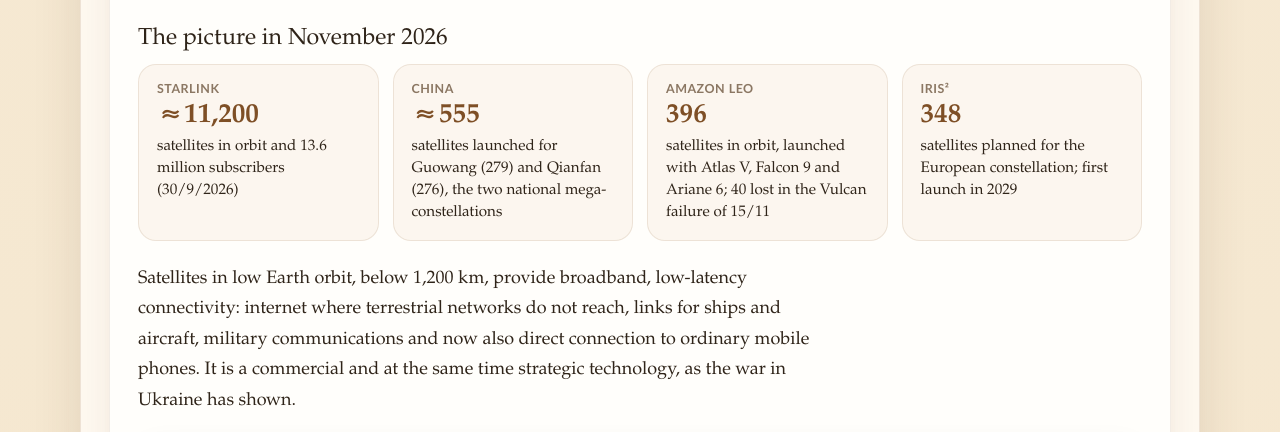
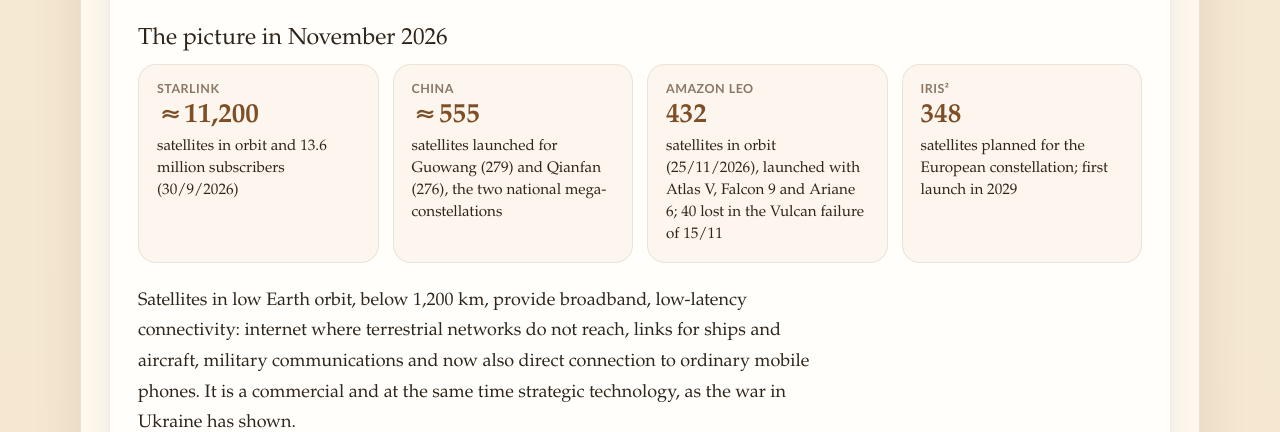
Before and after one commit to candiello/candiello.github.io, a plain HTML site: page progetti/Spazio/index-en.html in a window 1280 px wide. Shown: the part 4419-4851 px from the top of the page. Drawn offline with Linux system fonts and the light colour scheme.

Commit message:
Spazio: Amazon Leo a 432 satelliti al 25/11/2026 (IT/EN)
Co-Authored-By: Claude Opus 5.5 <noreply@anthropic.com>

```diff
--- a/progetti/Spazio/index-en.html
+++ b/progetti/Spazio/index-en.html
@@ -137,7 +137,7 @@
 				<ul class="stats">
 					<li><span class="tag">Starlink</span><span class="big">≈11,200</span>satellites in orbit and 13.6 million subscribers (30/9/2026)</li>
 					<li><span class="tag">China</span><span class="big">≈555</span>satellites launched for Guowang (279) and Qianfan (276), the two national mega-constellations</li>
-					<li><span class="tag">Amazon Leo</span><span class="big">396</span>satellites in orbit, launched with Atlas V, Falcon 9 and Ariane 6; 40 lost in the Vulcan failure of 15/11</li>
+					<li><span class="tag">Amazon Leo</span><span class="big">432</span>satellites in orbit (25/11/2026), launched with Atlas V, Falcon 9 and Ariane 6; 40 lost in the Vulcan failure of 15/11</li>
 					<li><span class="tag">IRIS²</span><span class="big">348</span>satellites planned for the European constellation; first launch in 2029</li>
 				</ul>
 				<p>Satellites in low Earth orbit, below 1,200 km, provide broadband, low-latency connectivity: internet where terrestrial networks do not reach, links for ships and aircraft, military communications and now also direct connection to ordinary mobile phones. It is a commercial and at the same time strategic technology, as the war in Ukraine has shown.</p>
```
Also changed, not shown: progetti/Spazio/index.html (+1 -1 lines), progetti/Spazio/img/satelliti-costellazioni-en.png, progetti/Spazio/img/satelliti-costellazioni.png.
